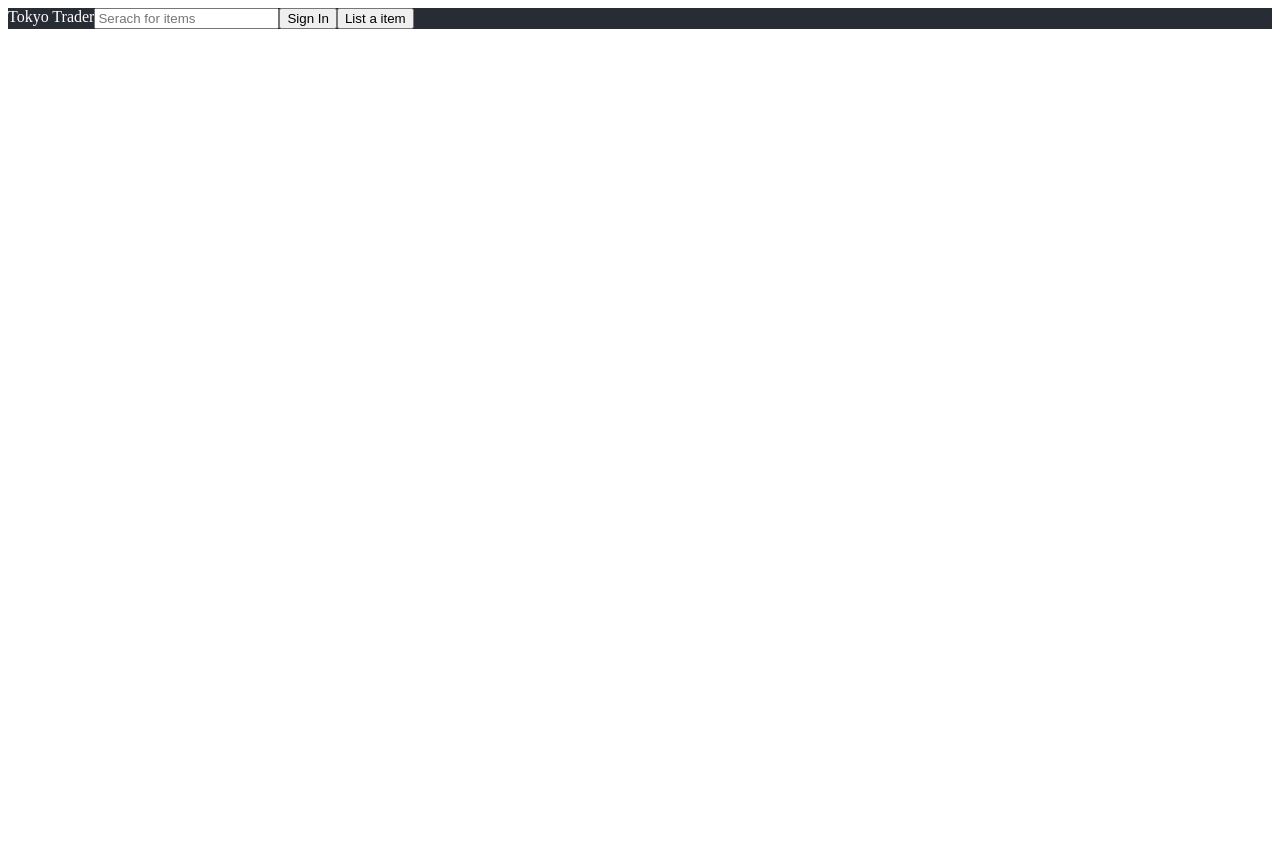
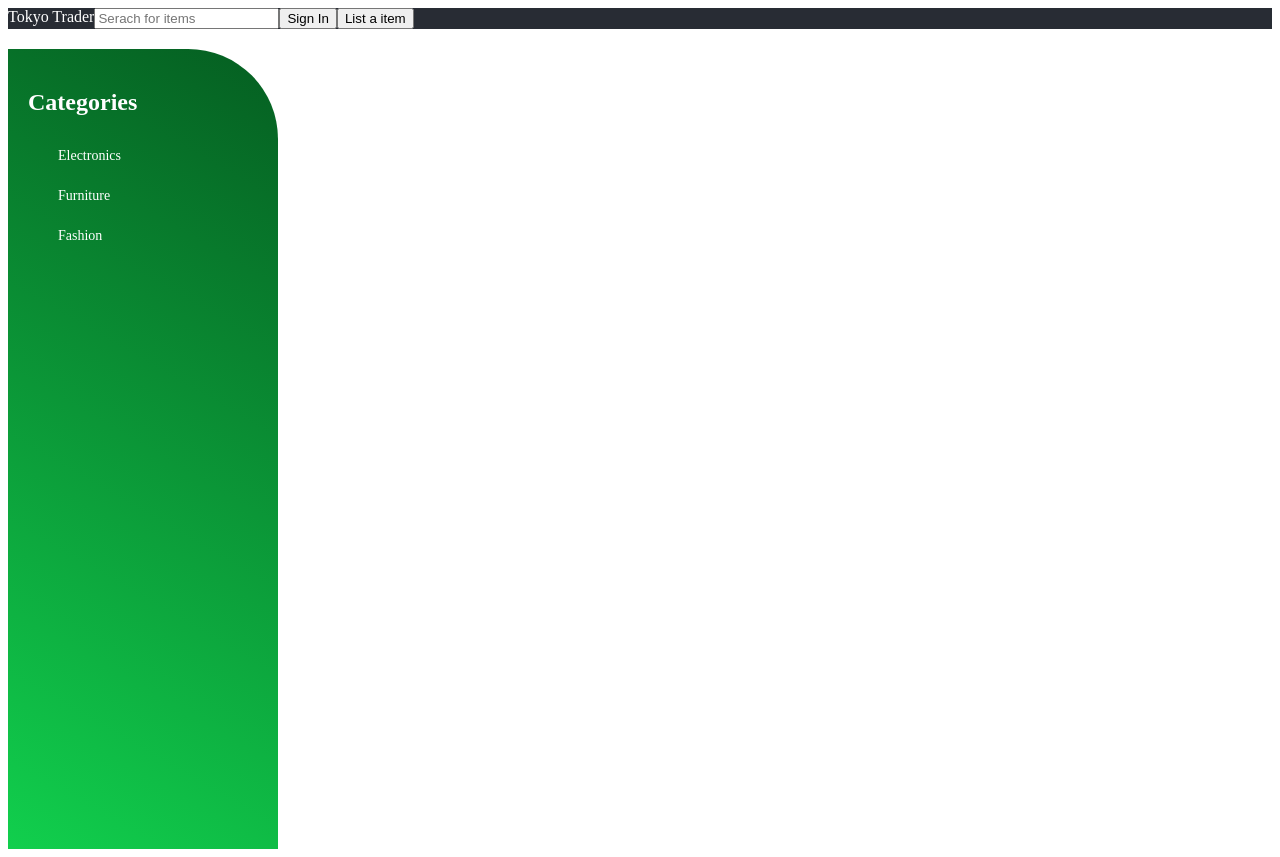
Before and after one commit to tokyo-traders/koukan, a React (Create React App) app: page / in a window 1280 px wide. Before the commit the page ends 800 px from the top, so only its background shows below. Built offline with nearby package versions, Linux system fonts and the light colour scheme; no server answers.

Commit message:
edit sidebar

```diff
--- a/src/App.js
+++ b/src/App.js
@@ -26,6 +26,7 @@ function App() {
     <>
       <NavBar />
       <Sidebar />
+      <Trades />
     </>
 
   );
--- a/src/componenet/Sidebar.css
+++ b/src/componenet/Sidebar.css
@@ -1,90 +1,25 @@
-.side-bar {
-    background: #1b1a1b;
-    backdrop-filter: blur(15px);
+.sidebar {
+    color: #fff;
     width: 250px;
+    padding-left: 20px;
     height: 100vh;
-    position: fixed;
-    top: 0;
-    left: -250px;
-    overflow-y: auto;
-    transition: 0.6s ease;
-    transition-property: left;
+    background-image: linear-gradient(30deg, #11cf4d, #055e21);
+    border-top-right-radius: 90px;
 }
 
-.side-bar::-webkit-scrollbar {
-    width: 0px;
-}
-
-
-
-.side-bar.active {
-    left: 0;
-}
-
-h1 {
-
-    text-align: center;
-    font-weight: 500;
-    font-size: 25px;
-    padding-bottom: 13px;
-    font-family: sans-serif;
-    letter-spacing: 2px;
-}
-
-.side-bar .menu {
-    width: 100%;
-    margin-top: 30px;
-}
-
-.side-bar .menu .item {
-    position: relative;
+/* Div header */
+.sidebar h2 {
+    padding: 40px 0 0 0;
     cursor: pointer;
 }
 
-.side-bar .menu .item a {
+/* Div links */
+.sidebar a {
+    font-size: 14px;
     color: #fff;
-    font-size: 16px;
+    display: block;
+    padding: 12px;
+    padding-left: 30px;
     text-decoration: none;
-    display: block;
-    padding: 5px 30px;
-    line-height: 60px;
+    outline: none;
 }
-
-.side-bar .menu .item a:hover {
-    background: #33363a;
-    transition: 0.3s ease;
-}
-
-.side-bar .menu .item i {
-    margin-right: 15px;
-}
-
-.side-bar .menu .item a .dropdown {
-    position: absolute;
-    right: 0;
-    margin: 20px;
-    transition: 0.3s ease;
-}
-
-.side-bar .menu .item .sub-menu {
-    background: #262627;
-    display: none;
-}
-
-.side-bar .menu .item .sub-menu a {
-    padding-left: 80px;
-}
-
-.rotate {
-    transform: rotate(90deg);
-}
-
-.close-btn {
-    position: absolute;
-    color: #fff;
-
-    font-size: 23px;
-    right: 0px;
-    margin: 15px;
-    cursor: pointer;
-}
--- a/src/componenet/Sidebar.js
+++ b/src/componenet/Sidebar.js
@@ -5,27 +5,18 @@ function Sidebar() {
 
     return (
         <>
-            <div class="side-bar">
-                <div class="menu">
-                    <div class="item"><a href="#"><i class="fas fa-desktop"></i>Dashboard</a></div>
-                    <div class="item">
-                        <a class="sub-btn"><i class="fas fa-table"></i>Tables<i class="fas fa-angle-right dropdown"></i></a>
-                        <div class="sub-menu">
-                            <a href="#" class="sub-item">Sub Item 01</a>
-                            <a href="#" class="sub-item">Sub Item 02</a>
-                            <a href="#" class="sub-item">Sub Item 03</a>
-                        </div>
-                    </div>
-                    <div class="item"><a href="#"><i class="fas fa-th"></i>Forms</a></div>
-                    <div class="item">
-                        <a class="sub-btn"><i class="fas fa-cogs"></i>Settings<i class="fas fa-angle-right dropdown"></i></a>
-                        <div class="sub-menu">
-                            <a href="#" class="sub-item">Sub Item 01</a>
-                            <a href="#" class="sub-item">Sub Item 02</a>
-                        </div>
-                    </div>
-                    <div class="item"><a href="#"><i class="fas fa-info-circle"></i>About</a></div>
-                </div>
+            <div className="sidebar">
+                <h2>Categories</h2>
+                <a href="#">
+                    Electronics
+                </a>
+                <a href="#">
+                    Furniture
+                </a>
+                <a href="#">
+                    Fashion
+                </a>
+
             </div>
         </>
     )
--- a/src/componenet/Trades.js
+++ b/src/componenet/Trades.js
@@ -4,19 +4,19 @@ import axios from "axios";
 function Trades() {
   const [tradeList, setTradeList] = useState([])
 
-  useEffect(()=>{
+  useEffect(() => {
     axios
-    .get(`/api`)
-    .then((response) => {
-       setTradeList(response.data)
-    })
+      .get(`/api/all`)
+      .then((response) => {
+        setTradeList(response.data)
+      })
   }, [])
 
   return (
     <>
-    {tradeList.map((trade, index) => (
+      {tradeList.map((trade, index) => (
         <div>{trade.first_name}</div>
-    ))}
+      ))}
     </>
   )
 }
```
Also changed, not shown: 1 other file (tests, documents, lock files or other folders).
